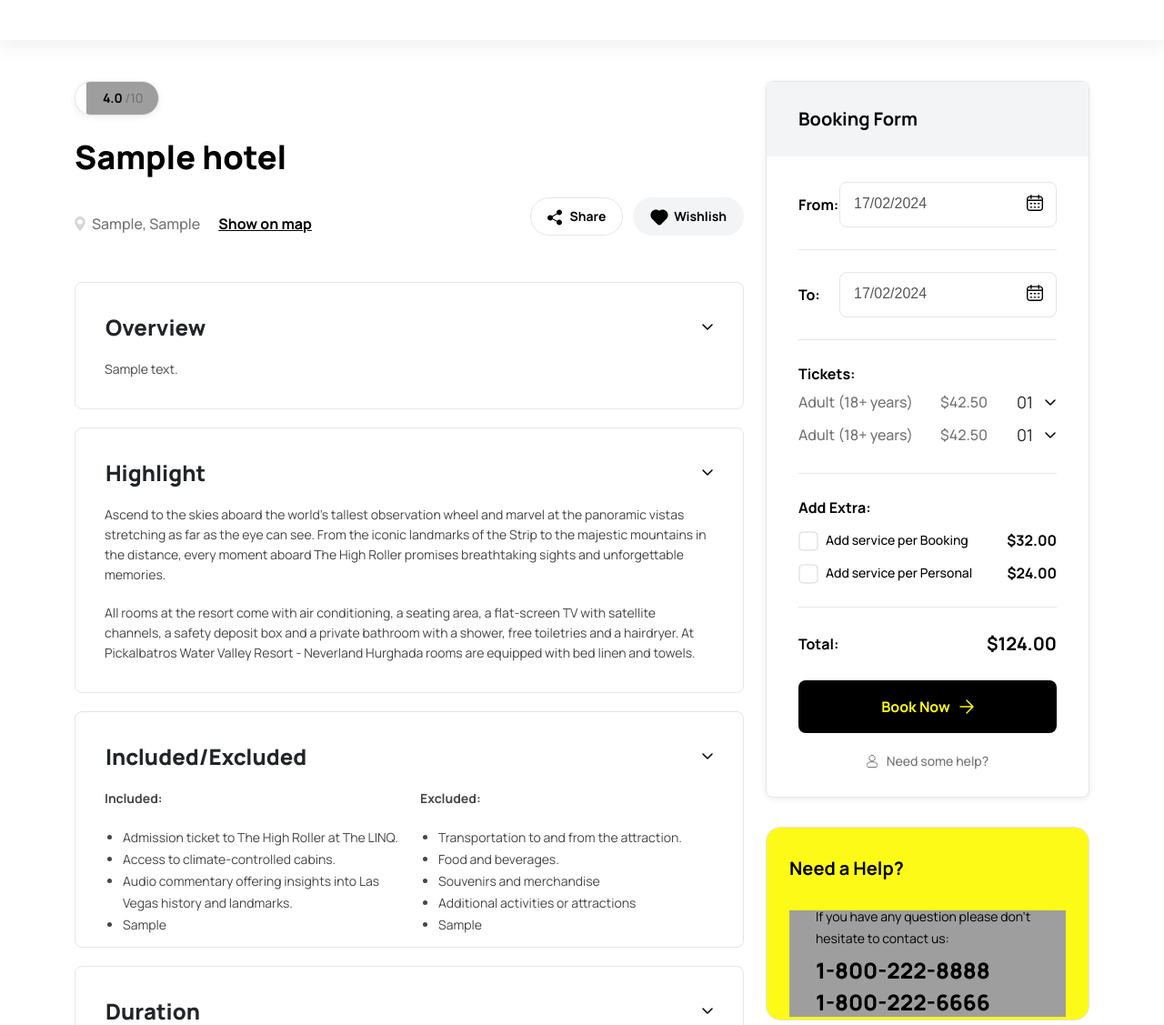
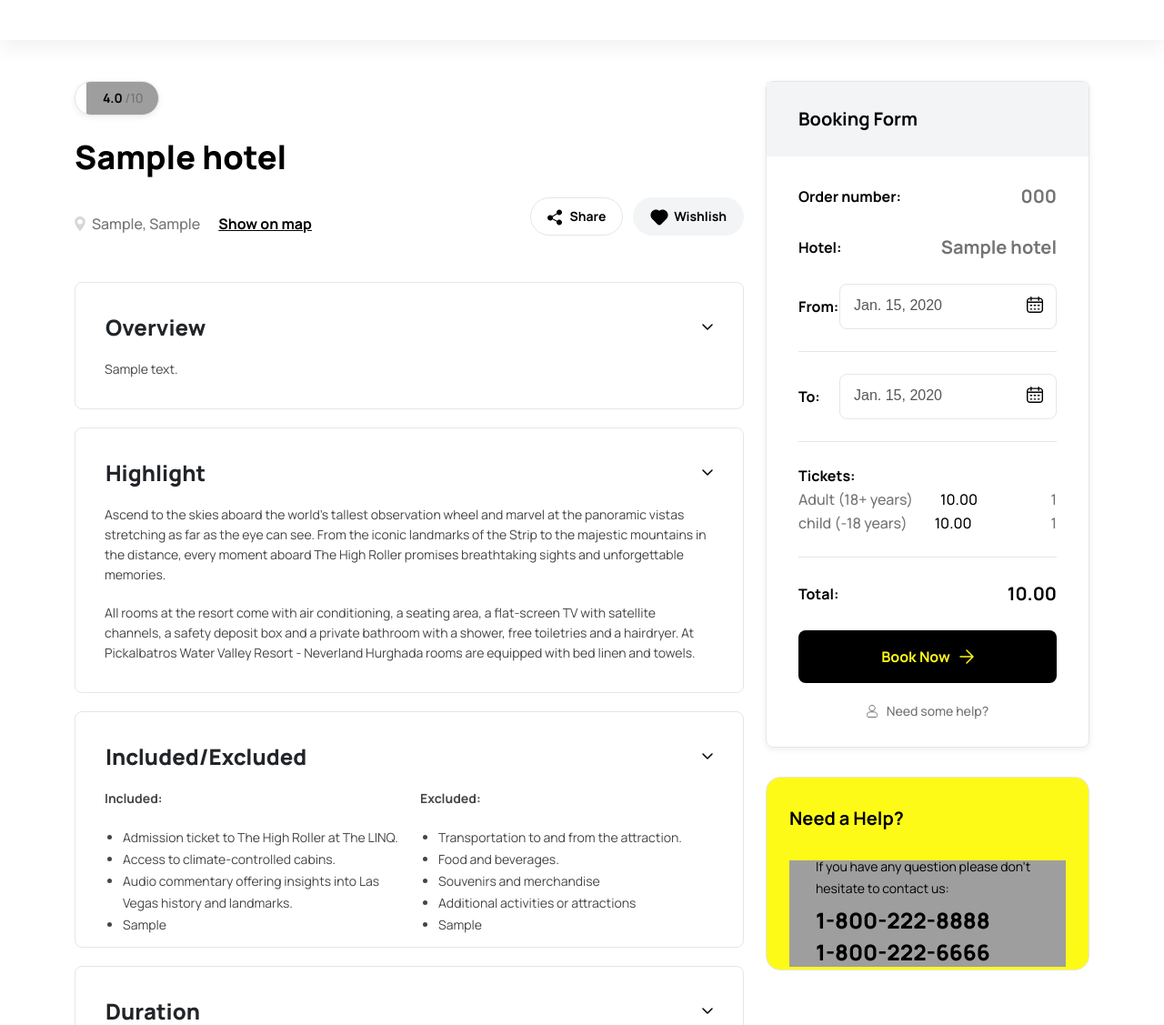
Before and after one commit to Nousssair/django-ACES, a Django app: a page that uses hotel/templates/detail-hotel.html in a window 1280 px wide. Shown: the part 4979-6106 px from the top of the page at 91% size. Run offline with Django 5.2, Linux system fonts and the light colour scheme; tables that the repository leaves empty hold one stand-in row (values such as "Sample post"); some libraries are stand-ins or nearby versions; some web fonts are replaced; grey boxes are pictures that could not be loaded.

Commit message:
creation de formulaire de booking hotel au niveau test

```diff
--- a/hotel/templates/detail-hotel.html
+++ b/hotel/templates/detail-hotel.html
@@ -42,17 +42,18 @@
     }
 
     .status.included {
-        color: #28a745; /* Couleur verte pour "Included" */
+        color: #28a745;
+        /* Couleur verte pour "Included" */
         font-weight: bold;
         font-size: 1.1em;
     }
 
     .status.not-available {
-        color: #dc3545; /* Couleur rouge pour "Not Available" */
+        color: #dc3545;
+        /* Couleur rouge pour "Not Available" */
         font-weight: bold;
         font-size: 1.1em;
     }
-
 </style>
 
 <main class="main">
@@ -899,9 +900,27 @@
                             <p class="text-xl-bold neutral-1000">Booking Form</p>
                         </div>
                         <div class="content-booking-form">
+
+                            {% for booking in  bookings %}
+
+                            <div class="item-line-booking last-item"> <strong
+                                    class="text-md-bold neutral-1000">Order number:</strong>
+                                <div class="line-booking-right">
+                                    <p class="text-xl-bold neutral-500">{{booking.order_number}}</p>
+                                </div>
+                            </div>
+
+                            <div class="item-line-booking last-item"> <strong
+                                class="text-md-bold neutral-1000">Hotel:</strong>
+                            <div class="line-booking-right">
+                                <p class="text-xl-bold neutral-500">{{booking.hotel}}</p>
+                            </div>
+                        </div>
+
+
                             <div class="item-line-booking"> <strong class="text-md-bold neutral-1000">From:</strong>
                                 <div class="input-calendar">
-                                    <input class="form-control calendar-date" type="text" value="17/02/2024">
+                                    <input class="form-control calendar-date" type="text" value="{{booking.check_in}}">
                                     <svg width="18" height="18" viewbox="0 0 18 18" fill="none"
                                         xmlns="http://www.w3.org/2000/svg">
                                         <path
@@ -912,7 +931,7 @@
                             </div>
                             <div class="item-line-booking"> <strong class="text-md-bold neutral-1000">To:</strong>
                                 <div class="input-calendar">
-                                    <input class="form-control calendar-date" type="text" value="17/02/2024">
+                                    <input class="form-control calendar-date" type="text" value="{{booking.check_out}}">
                                     <svg width="18" height="18" viewbox="0 0 18 18" fill="none"
                                         xmlns="http://www.w3.org/2000/svg">
                                         <path
@@ -926,85 +945,19 @@
                                     <div class="line-booking-tickets">
                                         <div class="item-ticket">
                                             <p class="text-md-medium neutral-500 mr-30">Adult (18+ years)</p>
-                                            <p class="text-md-medium neutral-500">$42.50 </p>
+                                            <p class="text-md-medium neutral-1000">{{booking.amount_per_adult}} </p>
                                         </div>
-                                        <div class="dropdown-quantity">
-                                            <div class="dropdown">
-                                                <button class="btn dropdown-toggle" id="dropdownTicket" type="button"
-                                                    data-bs-toggle="dropdown" aria-expanded="false"
-                                                    data-bs-display="static"><span>01</span>
-                                                    <svg width="12" height="7" viewbox="0 0 12 7" fill="none"
-                                                        xmlns="http://www.w3.org/2000/svg">
-                                                        <path d="M1 1L6 6L11 1" stroke="" stroke-width="1.5"
-                                                            stroke-linecap="round" stroke-linejoin="round"></path>
-                                                    </svg>
-                                                </button>
-                                                <ul class="dropdown-menu dropdown-menu-light"
-                                                    aria-labelledby="dropdownTicket">
-                                                    <li><a class="dropdown-item active" href="#">01</a></li>
-                                                    <li><a class="dropdown-item" href="#">02</a></li>
-                                                    <li><a class="dropdown-item" href="#">03</a></li>
-                                                </ul>
-                                            </div>
+                                        <div class="item-ticket">
+                                            <p class="text-md-medium neutral-500">{{booking.number_of_adults}} </p>
                                         </div>
                                     </div>
                                     <div class="line-booking-tickets">
                                         <div class="item-ticket">
-                                            <p class="text-md-medium neutral-500 mr-30">Adult (18+ years)</p>
-                                            <p class="text-md-medium neutral-500">$42.50 </p>
+                                            <p class="text-md-medium neutral-500 mr-30">child (-18 years)</p>
+                                            <p class="text-md-medium neutral-1000">{{booking.amount_per_child}} </p>
                                         </div>
-                                        <div class="dropdown-quantity">
-                                            <div class="dropdown">
-                                                <button class="btn dropdown-toggle" id="dropdownTicketYouth"
-                                                    type="button" data-bs-toggle="dropdown" aria-expanded="false"
-                                                    data-bs-display="static"><span>01</span>
-                                                    <svg width="12" height="7" viewbox="0 0 12 7" fill="none"
-                                                        xmlns="http://www.w3.org/2000/svg">
-                                                        <path d="M1 1L6 6L11 1" stroke="" stroke-width="1.5"
-                                                            stroke-linecap="round" stroke-linejoin="round"></path>
-                                                    </svg>
-                                                </button>
-                                                <ul class="dropdown-menu dropdown-menu-light"
-                                                    aria-labelledby="dropdownTicketYouth">
-                                                    <li><a class="dropdown-item active" href="#">01</a></li>
-                                                    <li><a class="dropdown-item" href="#">02</a></li>
-                                                    <li><a class="dropdown-item" href="#">03</a></li>
-                                                </ul>
-                                            </div>
-                                        </div>
-                                    </div>
-                                </div>
-                            </div>
-                            <div class="item-line-booking">
-                                <div class="box-tickets"><strong class="text-md-bold neutral-1000">Add Extra:</strong>
-                                    <div class="line-booking-tickets">
                                         <div class="item-ticket">
-                                            <ul class="list-filter-checkbox">
-                                                <li>
-                                                    <label class="cb-container">
-                                                        <input type="checkbox"><span class="text-sm-medium">Add service
-                                                            per Booking </span><span class="checkmark"></span>
-                                                    </label>
-                                                </li>
-                                            </ul>
-                                        </div>
-                                        <div class="include-price">
-                                            <p class="text-md-bold neutral-1000">$32.00</p>
-                                        </div>
-                                    </div>
-                                    <div class="line-booking-tickets">
-                                        <div class="item-ticket">
-                                            <ul class="list-filter-checkbox">
-                                                <li>
-                                                    <label class="cb-container">
-                                                        <input type="checkbox"><span class="text-sm-medium">Add service
-                                                            per Personal </span><span class="checkmark"></span>
-                                                    </label>
-                                                </li>
-                                            </ul>
-                                        </div>
-                                        <div class="include-price">
-                                            <p class="text-md-bold neutral-1000">$24.00</p>
+                                            <p class="text-md-medium neutral-500">{{booking.number_of_children}} </p>
                                         </div>
                                     </div>
                                 </div>
@@ -1012,10 +965,10 @@
                             <div class="item-line-booking last-item"> <strong
                                     class="text-md-bold neutral-1000">Total:</strong>
                                 <div class="line-booking-right">
-                                    <p class="text-xl-bold neutral-1000">$124.00</p>
+                                    <p class="text-xl-bold neutral-1000">{{booking.total_amount}}</p>
                                 </div>
                             </div>
-                            <div class="box-button-book"> <a class="btn btn-book" href="#">Book Now
+                            <div class="box-button-book"> <a class="btn btn-book" href="{% url 'hotel_booking' hotel.slug %}">Book Now
                                     <svg width="16" height="16" viewbox="0 0 16 16" fill="none"
                                         xmlns="http://www.w3.org/2000/svg">
                                         <path d="M8 15L15 8L8 1M15 8L1 8" stroke="" stroke-width="1.5"
@@ -1028,6 +981,13 @@
                                             d="M2.83366 3.66667C2.83366 1.92067 4.25433 0.5 6.00033 0.5C7.74633 0.5 9.16699 1.92067 9.16699 3.66667C9.16699 5.41267 7.74633 6.83333 6.00033 6.83333C4.25433 6.83333 2.83366 5.41267 2.83366 3.66667ZM8.00033 7.83333H4.00033C1.88699 7.83333 0.166992 9.55333 0.166992 11.6667C0.166992 12.678 0.988992 13.5 2.00033 13.5H10.0003C11.0117 13.5 11.8337 12.678 11.8337 11.6667C11.8337 9.55333 10.1137 7.83333 8.00033 7.83333Z"
                                             fill=""></path>
                                     </svg>Need some help?</a></div>
+
+
+
+
+                            {% endfor %}
+
+
                         </div>
                     </div>
                     <div class="sidebar-left border-1 background-brand-2">
--- a/hotel/urls.py
+++ b/hotel/urls.py
@@ -1,7 +1,9 @@
 from django.urls import path
-from .views import HotelListView, HotelDetailView
+from .views import *
 
 urlpatterns = [
     path('', HotelListView.as_view(), name='list-hotel'),
     path('hotel/<slug:slug>/', HotelDetailView.as_view(), name='detail-hotel'),
+    path('list-hotel/hotel/<slug:slug>/booking/', HotelBookingView.as_view(), name='hotel_booking'),  # Nouvelle URL pour la réservation
+
 ]
--- a/hotel/views.py
+++ b/hotel/views.py
@@ -1,9 +1,14 @@
 from django.shortcuts import get_object_or_404
-from django.views.generic import ListView, DetailView
+from django.shortcuts import render, redirect
+from django.http import HttpResponse
+from django.views import View
+from django.views.generic import ListView, DetailView , View
 from hotel.filters import HotelFilter
 from .models import *
 from django.contrib.messages.views import SuccessMessageMixin
 from django.contrib import messages
+from .forms import  HotelBookingForm
+
 
 # Vue pour afficher la liste des hôtels
 class HotelListView(ListView):
@@ -46,3 +51,52 @@ class HotelDetailView(DetailView):
     context_object_name = 'hotel'
     def get_object(self, queryset=None):
         return get_object_or_404(Hotel, slug=self.kwargs['slug'])
+
+    def get_context_data(self, **kwargs):
+        # Récupérer le contexte de la vue DetailView par défaut
+        context = super().get_context_data(**kwargs)
+
+        # Ajouter les réservations associées à l'hôtel dans le contexte
+        hotel = self.get_object()
+        bookings = HotelBooking.objects.filter(hotel=hotel)  # Récupérer les réservations pour cet hôtel
+        context['bookings'] = bookings  # Ajouter les réservations au contexte
+
+        return context
+
+
+
+
+
+
+
+
+class HotelBookingView(View):
+    def get(self, request, *args, **kwargs):
+        # Récupérer l'hôtel (à partir du slug, par exemple)
+        hotel = get_object_or_404(Hotel, slug=self.kwargs['slug'])
+
+        # Créer le formulaire
+        form = HotelBookingForm(initial={'hotel': hotel})
+
+        # Afficher le formulaire dans le template
+        return render(request, 'hotel_booking_form.html', {'form': form, 'hotel': hotel})
+
+    def post(self, request, *args, **kwargs):
+        # Récupérer l'hôtel (à partir du slug, par exemple)
+        hotel = get_object_or_404(Hotel, slug=self.kwargs['slug'])
+
+        # Créer le formulaire avec les données soumises
+        form = HotelBookingForm(request.POST)
+
+        # Si le formulaire est valide
+        if form.is_valid():
+            # Sauvegarder la réservation
+            booking = form.save(commit=False)
+            booking.hotel = hotel  # Associer l'hôtel à la réservation
+            booking.save()
+
+            # Afficher un message de confirmation ou rediriger
+            return render(request, 'booking_confirmation.html', {'booking': booking})
+
+        # Si le formulaire n'est pas valide, on le renvoie avec les erreurs
+        return render(request, 'hotel_booking_form.html', {'form': form, 'hotel': hotel})
```
Also changed, not shown: hotel/forms.py (added, +51 -0 lines), hotel/templates/hotel_booking_form.html (added, +77 -0 lines), hotel/admin.py (line endings or trailing spaces). Lines whose indentation alone changed are shown as unchanged.
